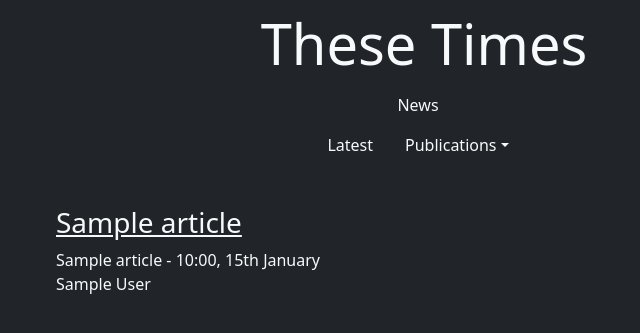
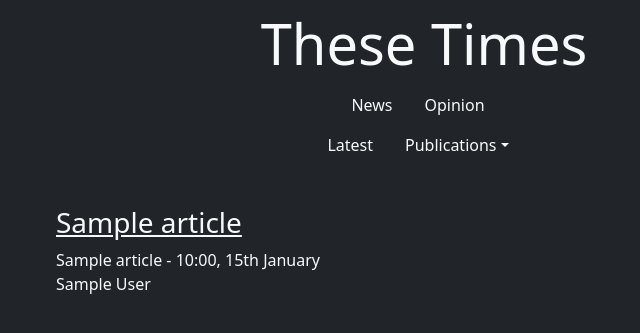
Before and after one commit to elgrove/thesetimes, a Flask app: template service-web/core/templates/home.html in a window 1280 px wide. Shown: the top 333 px of the page, without its empty margins (216-856 px from the left). Run offline with Flask 2, Linux system fonts and the light colour scheme; the template is opened without the code that fills it: most values are stand-ins (such as "Sample title", 1, 10 or a date in 2020); some libraries are stand-ins or nearby versions.

Commit message:
feat: add opinion category to header

```diff
--- a/service-web/core/templates/base.html
+++ b/service-web/core/templates/base.html
@@ -29,9 +29,12 @@
                 <li class="nav-item">
                     <a class="nav-link link-light" href="/news">News</a>
                 </li>
+                <li class="nav-item">
+                    <a class="nav-link link-light" href="/opinion">Opinion</a>
+                </li>
                 {# <li class="nav-item"> #}
                     {# <a class="nav-link link-light" href="/opinion">Other category</a> #}
-                    {# </li> #}
+                {# </li> #}
             </ul>
             <ul class="nav justify-content-center">
                 <li class="nav-item">
```
